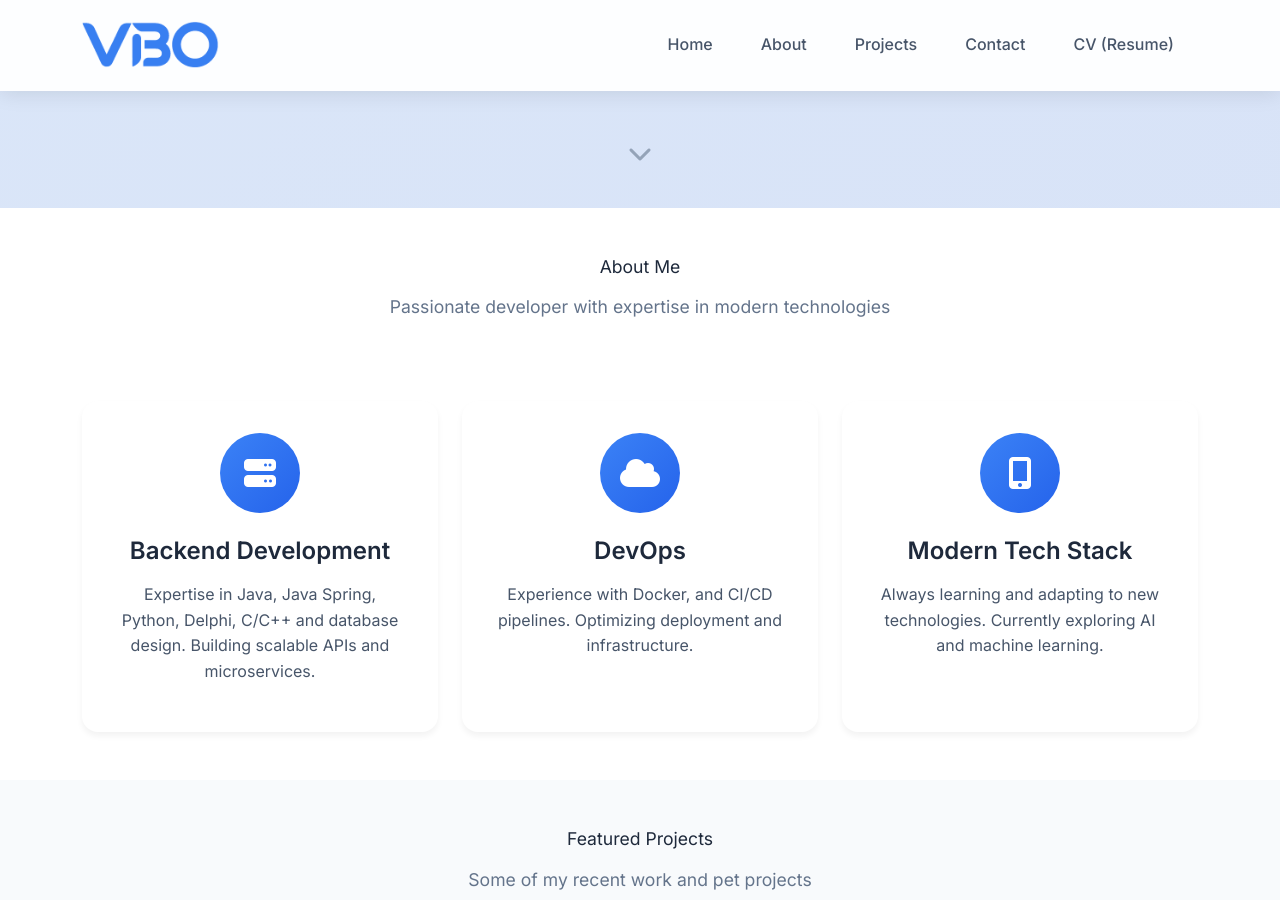
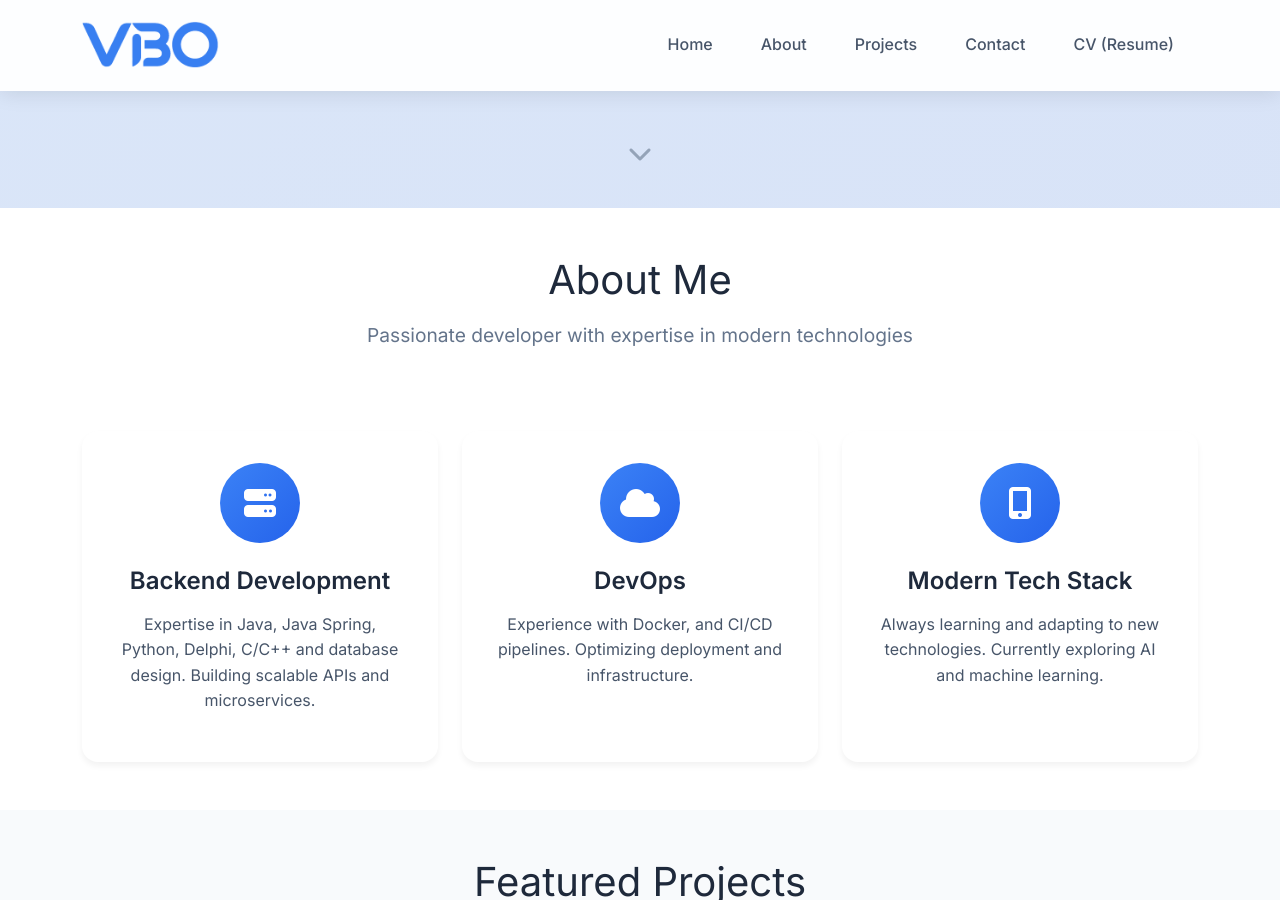
Before and after one commit to VIBondarenko/vibondarenko.github.io, a Jekyll site: the page built from index.html, in a window 1280 px wide and 900 px high, scrolled down 872 px. Built offline with Jekyll 4.4.1, drawn with Linux system fonts in a browser that asks for light colours.

Commit message:
fix: update section title and subtitle font sizes for improved visibility

```diff
--- a/css/styles.css
+++ b/css/styles.css
@@ -258,14 +258,14 @@ section {
 }
 
 .section-title {
-    font-size: 1.1rem;
+    font-size: 2.5rem;
     font-weight: 400;
     color: var(--dark);
     margin-bottom: 1rem;
 }
 
 .section-subtitle {
-    font-size: 1.1rem;
+    font-size: 1.2rem;
     color: var(--gray-500);
     margin-bottom: 2rem;
 }
```
